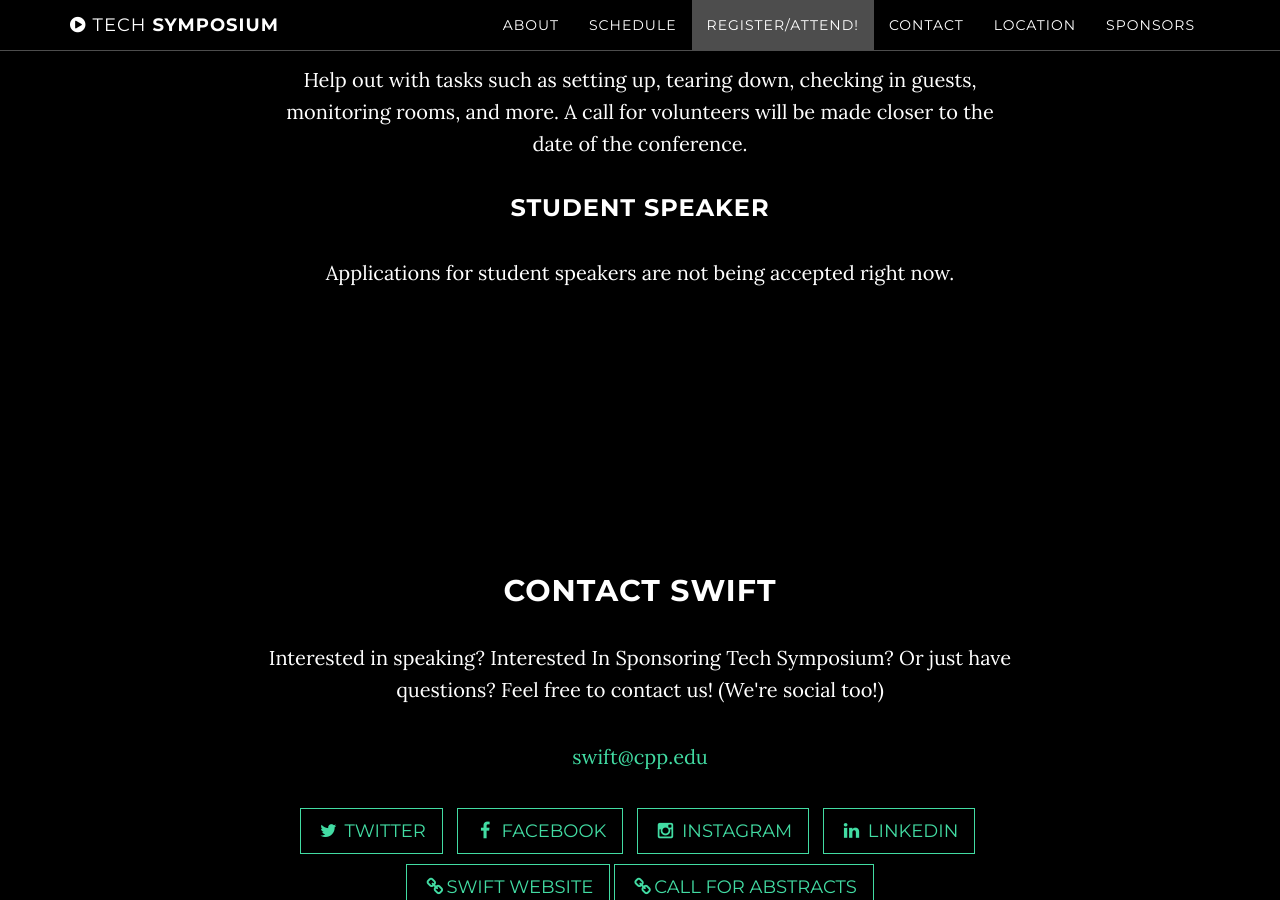
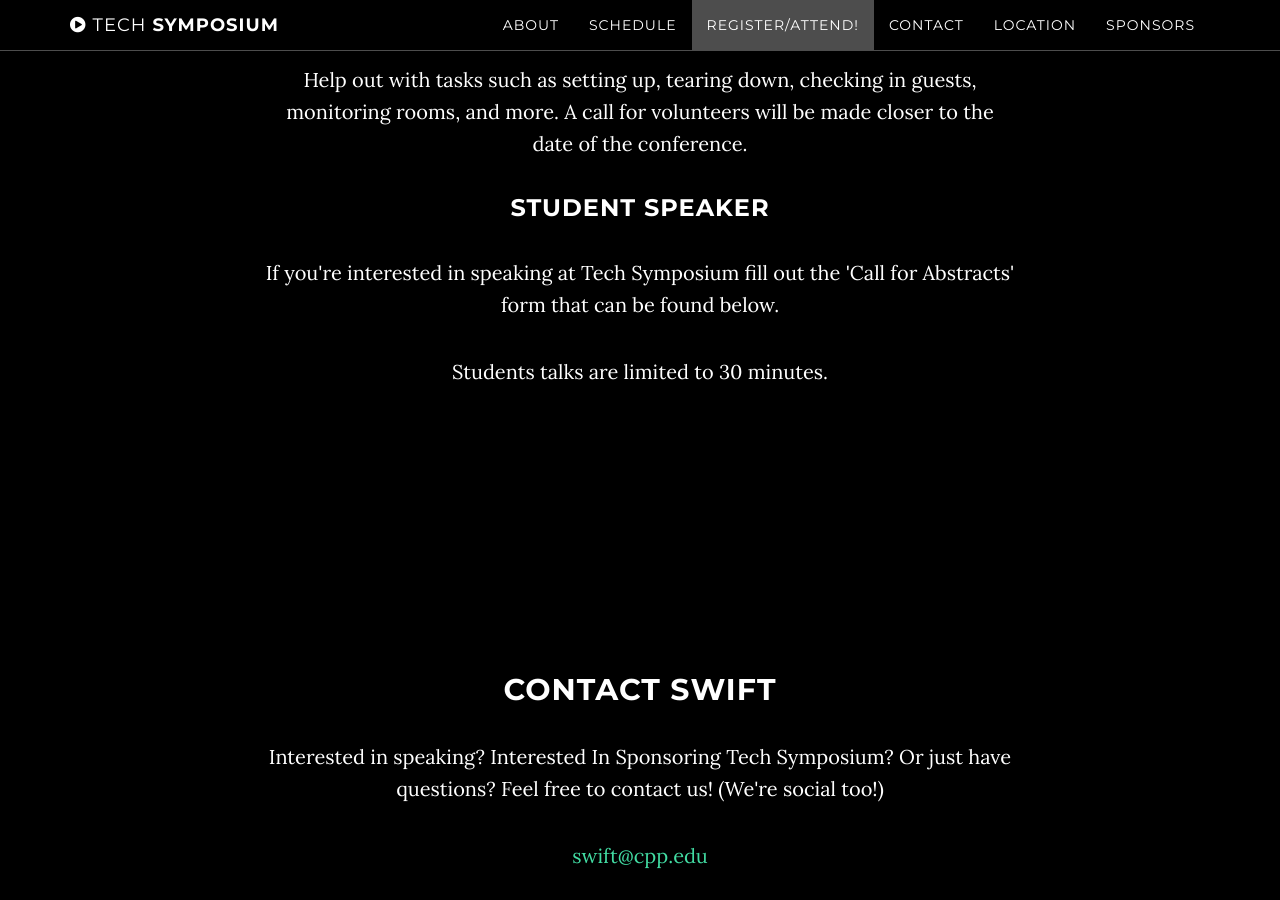
Before and after one commit to CalPolySWIFT/techsymposium-website, a Jekyll site: the page built from index.html, in a window 1280 px wide and 900 px high, scrolled down 3061 px. Built offline with Jekyll 4.4.1, drawn with Linux system fonts in a browser that asks for light colours.

Commit message:
Update index.html

```diff
--- a/index.html
+++ b/index.html
@@ -122,8 +122,8 @@ mapurl: "https://www.google.com/maps/embed/v1/place?q=college%20of%20business%20
     <div id="studentspeaker" class="row">
         <div class="col-lg-8 col-lg-offset-2">
             <h3>Student Speaker</h3>
-            <p>Applications for student speakers are not being accepted right now.
-            </p>
+            <p>If you're interested in speaking at Tech Symposium fill out the 'Call for Abstracts' form that can be found below.</p>
+            <p>Students talks are limited to 30 minutes.</p>
         </div>
     </div>
 </section>
```
